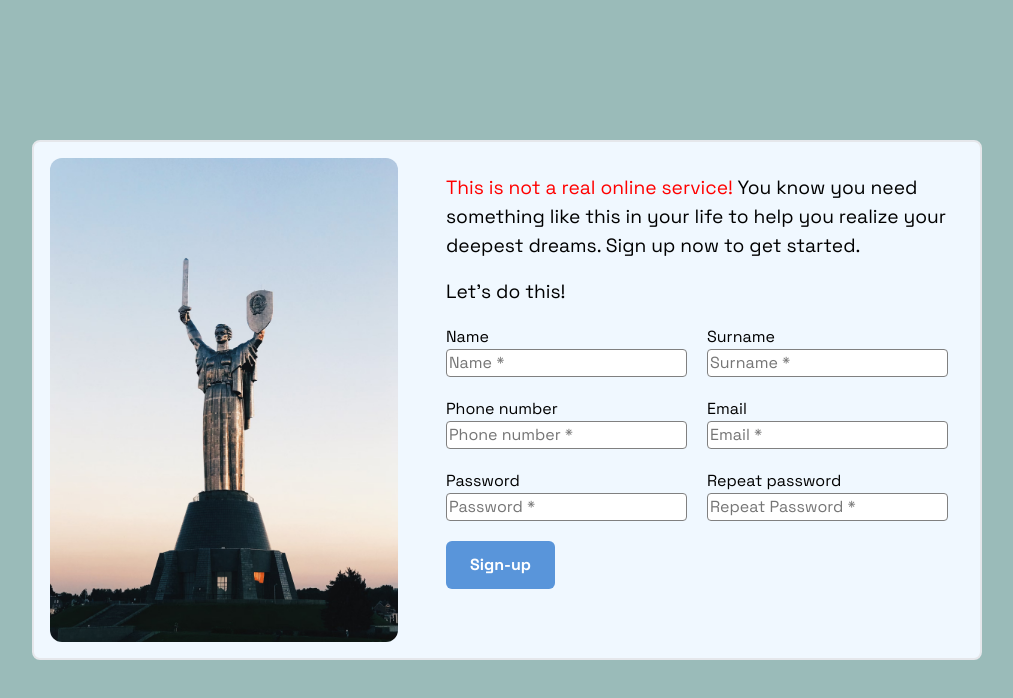
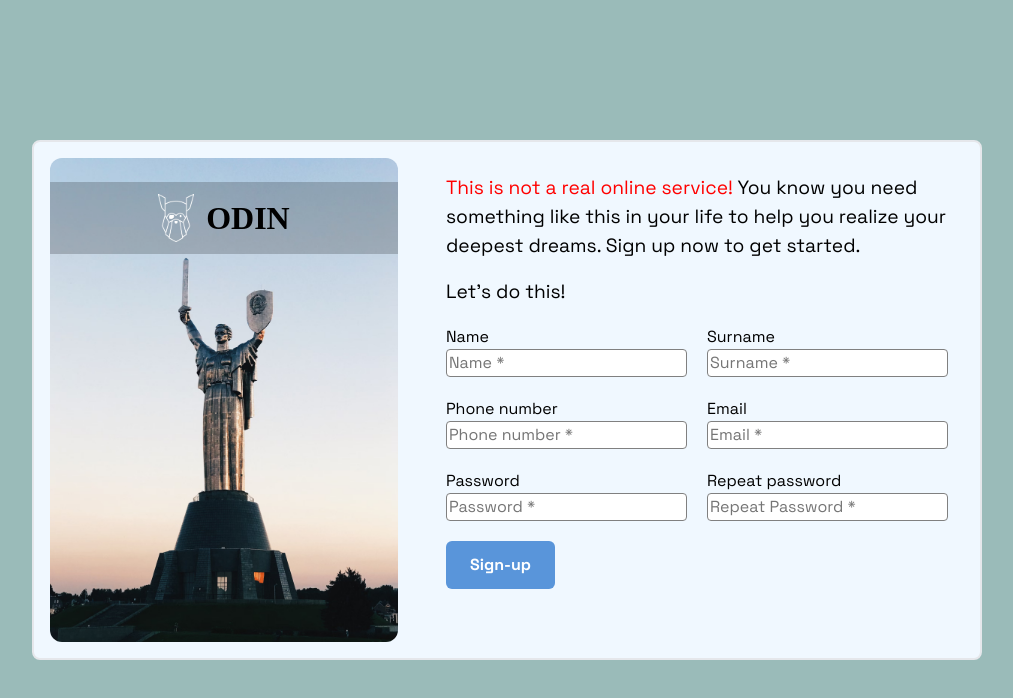
Before and after one commit to artur-bertash/sign_up_TOP, a plain HTML site: page index.html in a window 1280 px wide. Shown: the whole page, without its empty margins (133-1146 px from the left). Drawn offline with Linux system fonts and the light colour scheme.

Commit message:
Finished

```diff
--- a/index.html
+++ b/index.html
@@ -18,10 +18,16 @@
     <div class="sign-up-container">
         <div class="sign-up-image">
             <div class="image-wrapper">
-                <img src="image.jpg" alt="High-quality image Kyiv" id="img">
+                <img src="image.jpg" alt="High-quality image Kyiv" id="img-kyiv">
+
+                <div class="logo-text">
+                    <img src="odin-lined.png" alt="Odin logo" class="logo-icon">
+                    <h1>ODIN</h1>
+                </div>
             </div>
+        </div>
 
-        </div>
+
         <div class="sign-up-form">
             <p class="header-text"> <span>This is not a real online service! </span>You know you need something like
                 this in your life
--- a/style.css
+++ b/style.css
@@ -116,14 +116,35 @@ h6 {
     height: 100%;
     border-radius: 12px;
     overflow: hidden;
+    position: relative;
+
 }
 
-.image-wrapper img {
+#img-kyiv {
     width: 100%;
     height: 100%;
     object-fit: cover;
     display: block;
 
+}
+
+
+
+.logo-icon {
+
+    height: 48px;
+    width: auto;
+}
+
+.logo-text {
+    background-color: rgba(0, 0, 0, 0.2);
+    display: flex;
+    gap: 12px;
+    padding: 12px;
+    position: absolute;
+    top: 5%;
+    justify-content: center;
+    width: 100%;
 }
 
 .sign-up-form {
```
Also changed, not shown: odin-lined.png (added).
